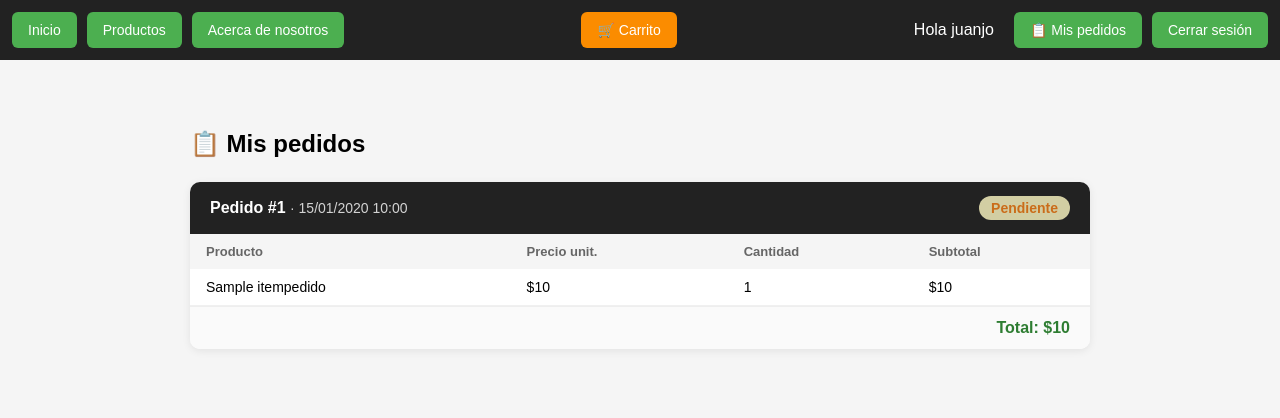
After one commit to m1guel3agle/MerkaFacil, a Django app: page /carrito/pedidos/ in a window 1280 px wide. The commit adds this page. Shown: the top 418 px of the page. Run offline with Django 5.2, Linux system fonts and the light colour scheme; a user stored in the database is signed in; tables that the repository leaves empty hold one stand-in row (values such as "Sample post").

Commit message:
feat(pedidos): agregar historial de ordenes y pagina de confirmacion

```diff
--- /dev/null
+++ b/carrito/templates/carrito/pedidos.html
@@ -0,0 +1,127 @@
+{% extends "base.html" %}
+
+{% block content %}
+
+<style>
+    .pedidos-container { max-width: 900px; margin: 30px auto; }
+    h2 { margin-bottom: 24px; }
+    .pedido-card {
+        background: white;
+        border-radius: 10px;
+        box-shadow: 0 2px 8px rgba(0,0,0,0.08);
+        margin-bottom: 20px;
+        overflow: hidden;
+    }
+    .pedido-header {
+        background: #222;
+        color: white;
+        padding: 14px 20px;
+        display: flex;
+        justify-content: space-between;
+        align-items: center;
+        flex-wrap: wrap;
+        gap: 8px;
+    }
+    .pedido-header span { font-size: 14px; opacity: 0.8; }
+    .pedido-header strong { font-size: 16px; }
+    .estado {
+        padding: 4px 12px;
+        border-radius: 20px;
+        font-size: 13px;
+        font-weight: bold;
+    }
+    .estado-pendiente  { background: #FFF9C4; color: #F57F17; }
+    .estado-en_proceso { background: #E3F2FD; color: #1565C0; }
+    .estado-entregado  { background: #E8F5E9; color: #2E7D32; }
+    .estado-cancelado  { background: #FFEBEE; color: #C62828; }
+    table {
+        width: 100%;
+        border-collapse: collapse;
+    }
+    th {
+        background: #f5f5f5;
+        padding: 10px 16px;
+        font-size: 13px;
+        color: #666;
+        text-align: left;
+    }
+    td { padding: 10px 16px; border-bottom: 1px solid #f0f0f0; font-size: 14px; }
+    .pedido-total {
+        padding: 12px 20px;
+        text-align: right;
+        font-weight: bold;
+        font-size: 16px;
+        color: #2e7d32;
+        background: #fafafa;
+        border-top: 1px solid #eee;
+    }
+    .vacio {
+        text-align: center;
+        padding: 60px 20px;
+        color: #888;
+        background: white;
+        border-radius: 10px;
+        box-shadow: 0 2px 8px rgba(0,0,0,0.08);
+    }
+    .btn-catalogo {
+        display: inline-block;
+        margin-top: 16px;
+        background: #2196F3;
+        color: white;
+        padding: 10px 22px;
+        border-radius: 6px;
+        text-decoration: none;
+        font-size: 15px;
+    }
+</style>
+
+<div class="pedidos-container">
+    <h2>📋 Mis pedidos</h2>
+
+    {% if pedidos %}
+        {% for pedido in pedidos %}
+        <div class="pedido-card">
+            <div class="pedido-header">
+                <div>
+                    <strong>Pedido #{{ pedido.id }}</strong>
+                    <span>· {{ pedido.fecha|date:"d/m/Y H:i" }}</span>
+                </div>
+                <span class="estado estado-{{ pedido.estado }}">
+                    {{ pedido.get_estado_display }}
+                </span>
+            </div>
+
+            <table>
+                <thead>
+                    <tr>
+                        <th>Producto</th>
+                        <th>Precio unit.</th>
+                        <th>Cantidad</th>
+                        <th>Subtotal</th>
+                    </tr>
+                </thead>
+                <tbody>
+                    {% for item in pedido.items.all %}
+                    <tr>
+                        <td>{{ item.nombre }}</td>
+                        <td>${{ item.precio|floatformat:0 }}</td>
+                        <td>{{ item.cantidad }}</td>
+                        <td>${{ item.subtotal|floatformat:0 }}</td>
+                    </tr>
+                    {% endfor %}
+                </tbody>
+            </table>
+
+            <div class="pedido-total">Total: ${{ pedido.total|floatformat:0 }}</div>
+        </div>
+        {% endfor %}
+
+    {% else %}
+        <div class="vacio">
+            <p style="font-size:18px;">Aún no tienes pedidos realizados.</p>
+            <a href="{% url 'catalogo' %}" class="btn-catalogo">🛍 Ver productos</a>
+        </div>
+    {% endif %}
+</div>
+
+{% endblock %}
--- a/core/templates/base.html
+++ b/core/templates/base.html
@@ -117,6 +117,10 @@
                 Hola {{ user.username }}
             </span>
 
+            <a href="{% url 'mis_pedidos' %}">
+                <button>📋 Mis pedidos</button>
+            </a>
+
             <a href="{% url 'logout' %}">
                 <button>Cerrar sesión</button>
             </a>
```
Also changed, not shown: carrito/templates/carrito/confirmacion.html (added, +88 -0 lines).
